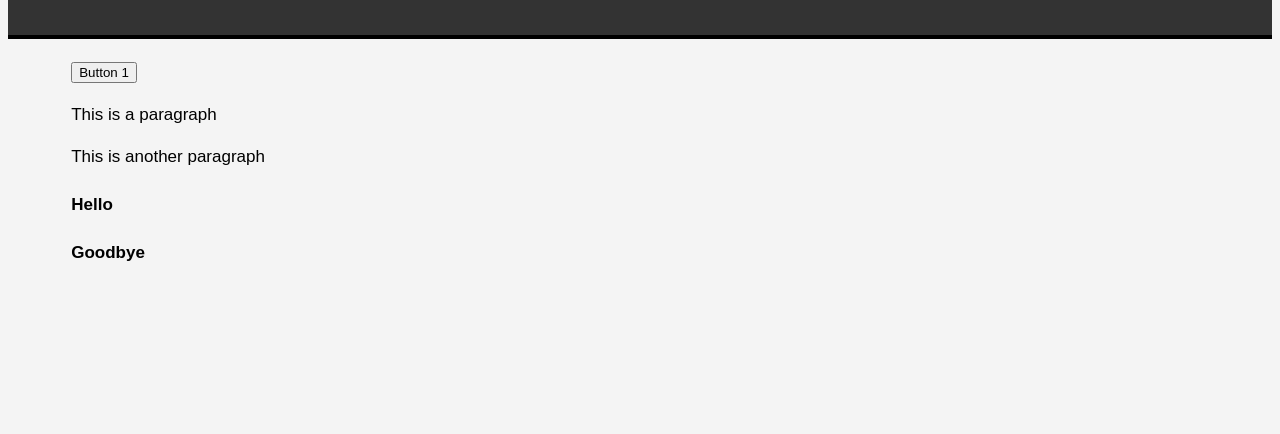
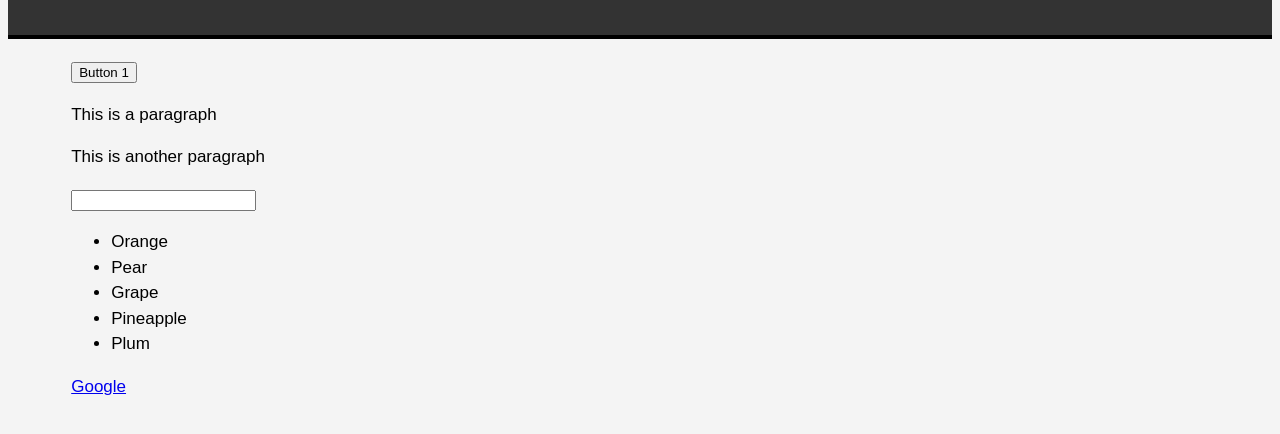
Before and after one commit to ccasey79/jQuery-projects, a plain HTML site: page traversy-crash-course/dom-manipulation/index.html in a window 1280 px wide. Shown: the part 84-518 px from the top of the page. Drawn offline with nearby package versions, Linux system fonts and the light colour scheme.

Commit message:
jquery dom manipulation traversy complete

```diff
--- a/traversy-crash-course/dom-manipulation/index.html
+++ b/traversy-crash-course/dom-manipulation/index.html
@@ -17,6 +17,8 @@
     <p class="para1">This is a paragraph</p>
     <p class="para2">This is another paragraph</p>
     <div id="myDiv"></div>
+    <input type="text" id="newItem">
+    <ul id="users"></ul>
 
     <ul>
       <li>Orange</li>
@@ -25,7 +27,7 @@
       <li>Pineapple</li>
       <li>Plum</li>
     </ul>
-
+    <a href="http://google.com">Google</a>
 
   </div>
 
--- a/traversy-crash-course/dom-manipulation/main.js
+++ b/traversy-crash-course/dom-manipulation/main.js
@@ -18,14 +18,45 @@ $(document).ready(function(){
 
   // APPEND / PREPEND
 
-  $('ul').append('<li>Tomato</li>');
-  $('ul').prepend('<li>Apple</li>');
+  //$('ul').append('<li>Tomato</li>');
+  //$('ul').prepend('<li>Apple</li>');
 
-  $('ul').before('<h4>Hello</h4>')
-  $('ul').after('<h4>Goodbye</h4>')
+  //$('ul').before('<h4>Hello</h4>')
+  //$('ul').after('<h4>Goodbye</h4>')
 
-  $('ul').empty();  // makes elements inside disappear
+  //$('ul').empty();  // makes elements inside disappear
   //$('ul').detach(); // deletes
+
+
+  // ADD BLANK TARGET TO A LINK
+
+  //$('a').attr('target', '_blank');
+  //$('a')removeAttr('target');
+
+  // WRAP
+
+  //$('p').wrap('<h1>');
+
+  // ARRAY
+
+  // EACH - loop takes in two values, index & value
+
+  /*
+  myArr = ['Brad', 'Kelley', 'Nate', 'Jose'];
+  $.each(myArr, function(i, val){
+    $('#users').append('<li>'+ val + '</li>')
+  });
+  */
+
+
+
+
+
+
+
+
+
+
 
 
 
```
